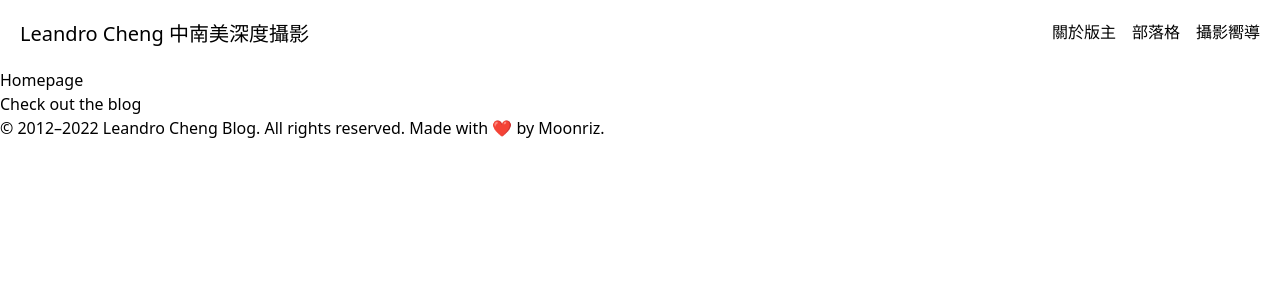
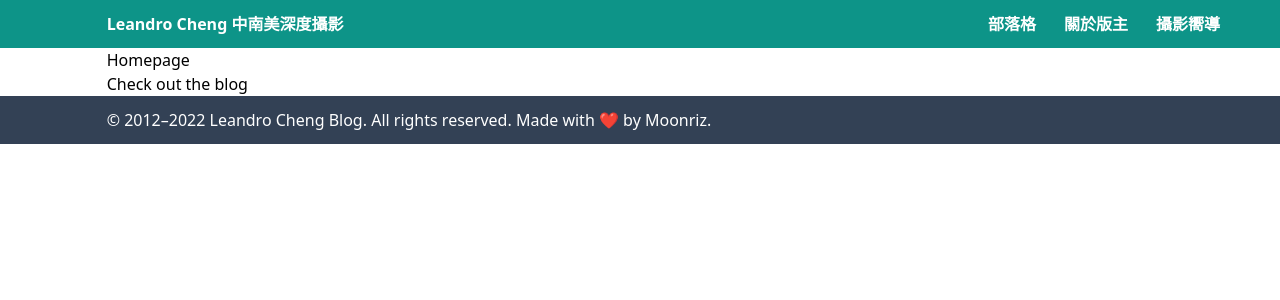
Before and after one commit to Moonriz-ar/leandro-cheng, a Next.js app: page / in a window 1280 px wide. Shown: the top 300 px of the page. Built offline with nearby package versions, Linux system fonts and the light colour scheme.

Commit message:
set up grid for navbar and footer

```diff
--- a/components/Footer.js
+++ b/components/Footer.js
@@ -1,7 +1,7 @@
 const Footer = () => {
   return (
-    <footer>
-      <h2>
+    <footer className="grid grid-cols-12 py-3 bg-slate-700 text-white">
+      <h2 className="col-start-2 whitespace-nowrap">
         © 2012–2022 Leandro Cheng Blog. All rights reserved. Made with ❤ by
         Moonriz.
       </h2>
--- a/components/Layout.js
+++ b/components/Layout.js
@@ -5,7 +5,9 @@ export default function Layout({ children }) {
   return (
     <>
       <Navbar />
-      {children}
+      <div className="grid grid-cols-12">
+        <div className="col-start-2 col-end-12">{children}</div>
+      </div>
       <Footer />
     </>
   );
--- a/components/Navbar.js
+++ b/components/Navbar.js
@@ -3,19 +3,21 @@ import Image from "next/image";
 
 const Navbar = () => {
   return (
-    <nav className="flex justify-between content-center p-5">
-      <div>
-        <h1 className="text-xl">Leandro Cheng 中南美深度攝影</h1>
+    <nav className="grid grid-cols-12 py-3 bg-teal-600 text-white font-bold">
+      <div className="col-start-2 col-end-auto">
+        <Link href="/">
+          <a className="whitespace-nowrap">Leandro Cheng 中南美深度攝影</a>
+        </Link>
       </div>
-      <div className="space-x-4">
+      <div className="col-start-auto col-end-11 whitespace-nowrap">
+        <Link href="/blog">
+          <a className="ml-7">部落格</a>
+        </Link>
         <Link href="/about">
-          <a>關於版主</a>
-        </Link>
-        <Link href="/blog">
-          <a>部落格</a>
+          <a className="ml-7">關於版主</a>
         </Link>
         <Link href="/guide-service">
-          <a>攝影嚮導</a>
+          <a className="ml-7">攝影嚮導</a>
         </Link>
       </div>
     </nav>
```
